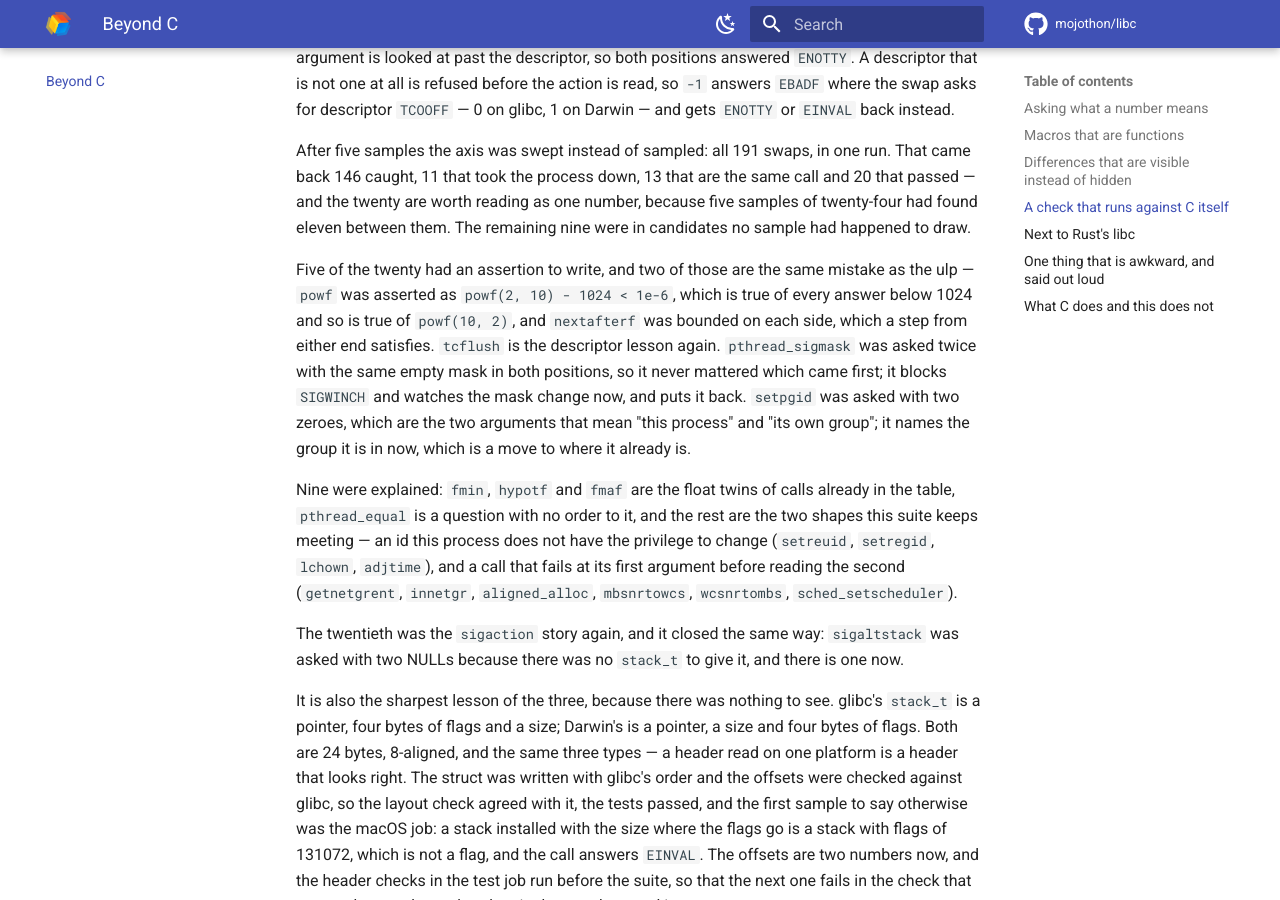
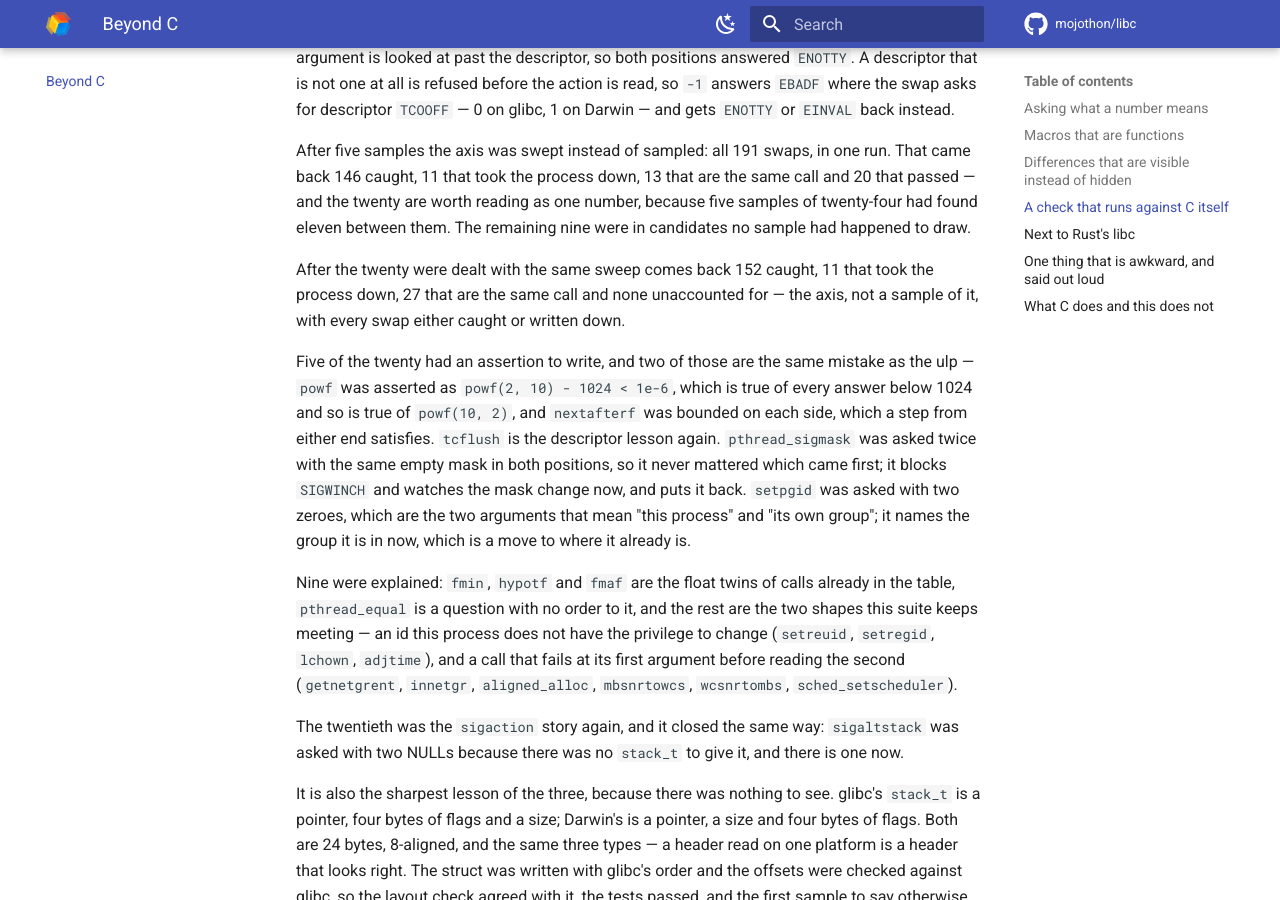
Before and after one commit to mojothon/libc, an MkDocs documentation site: the page built from docs/beyond-c.md, in a window 1280 px wide and 900 px high, scrolled down 6711 px. Built offline with MkDocs 1.6.1 and Material for MkDocs 9.7.7, drawn with Linux system fonts in a browser that asks for light colours; comment, search, counter and statistics services are not loaded.

Commit message:
docs(beyond-c): the swept axis comes back with nothing unaccounted for

```diff
--- a/docs/beyond-c.md
+++ b/docs/beyond-c.md
@@ -329,6 +329,10 @@ the same call and 20 that passed — and the twenty are worth reading as one
 number, because five samples of twenty-four had found eleven between them. The
 remaining nine were in candidates no sample had happened to draw.
 
+After the twenty were dealt with the same sweep comes back 152 caught, 11 that
+took the process down, 27 that are the same call and none unaccounted for — the
+axis, not a sample of it, with every swap either caught or written down.
+
 Five of the twenty had an assertion to write, and two of those are the same
 mistake as the ulp — `powf` was asserted as `powf(2, 10) - 1024 < 1e-6`, which
 is true of every answer below 1024 and so is true of `powf(10, 2)`, and
```
Also changed, not shown: CHANGELOG.md (+2 -1 lines).
